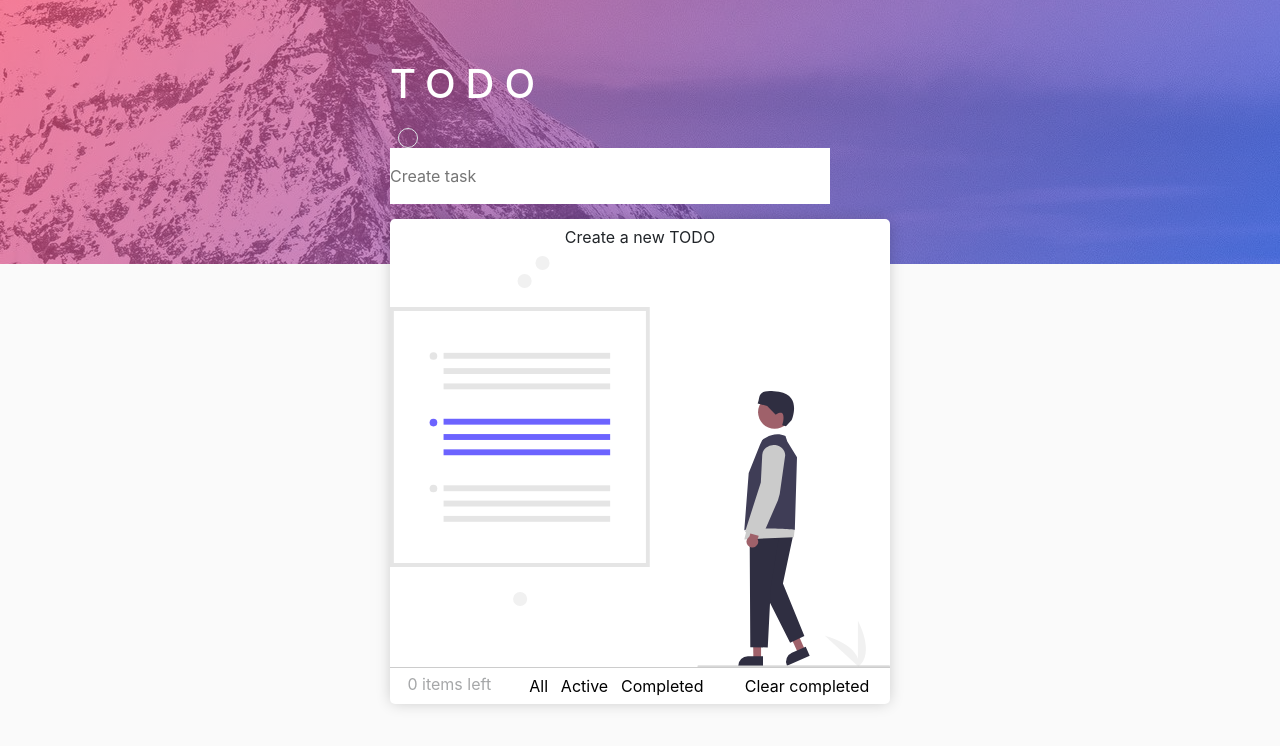
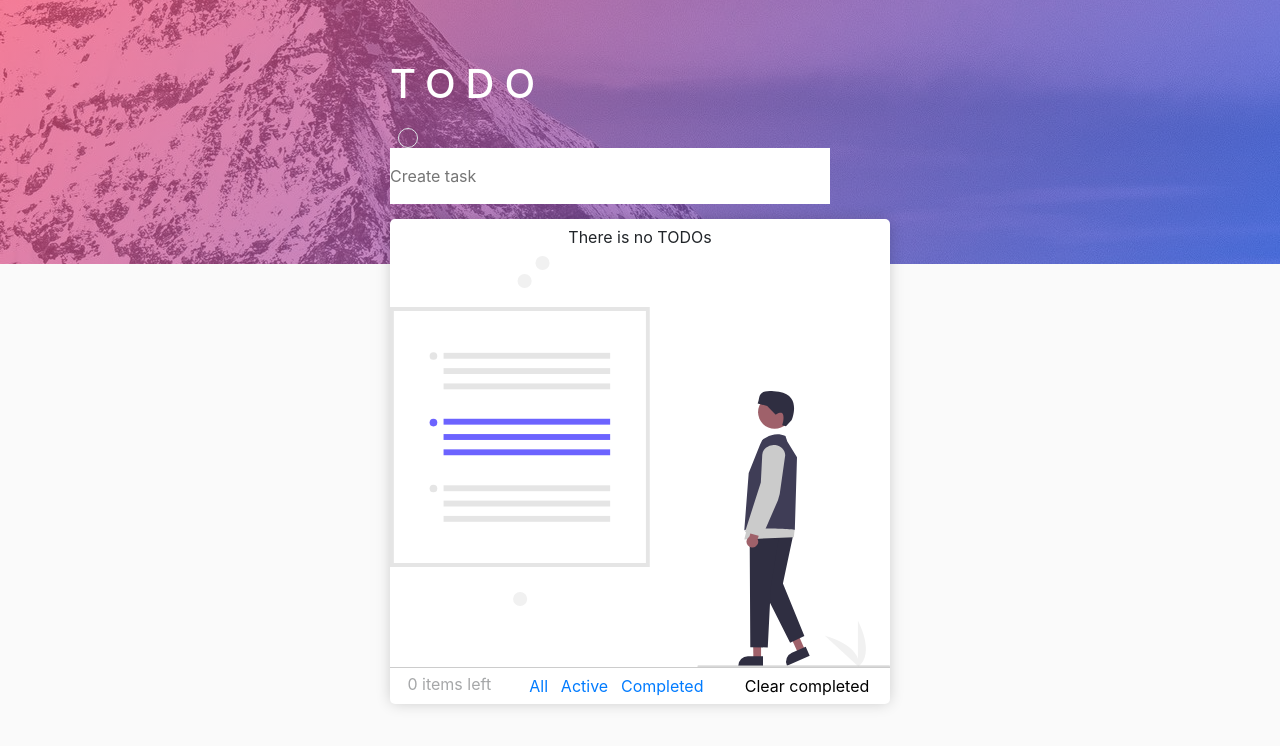
Before and after one commit to assembler-institute/reactjs-wish-list, a React (Create React App) app: page / in a window 1280 px wide. Shown: the top 746 px of the page. Built offline with nearby package versions, Linux system fonts and the light colour scheme.

Commit message:
added routes

```diff
--- a/src/App.js
+++ b/src/App.js
@@ -1,8 +1,13 @@
 import React, { Component } from "react";
+import { Route } from "react-router-dom";
 import { v4 as uuidv4 } from "uuid";
+
 import TodoList from "./components/TodoList";
+import Checkbox from "./components/Checkbox";
+
 import hero from "./img/hero.jpg";
-import Checkbox from "./components/Checkbox";
+import { HOME, ACTIVE, COMPLETED } from "./constatnts/routes";
+
 import "./header.scss";
 
 class App extends Component {
@@ -91,11 +96,50 @@ class App extends Component {
           </div>
         </header> */}
 
-        <TodoList
+        <Route
+          path={ACTIVE}
+          exact
+          render={() => (
+            <TodoList
+              handleChangeCheck={this.handleChangeCheck}
+              handleRemove={this.handleRemove}
+              todos={todos.filter((todo) => !todo.complete)}
+              filter={ACTIVE}
+            />
+          )}
+        />
+
+        <Route
+          path={COMPLETED}
+          exact
+          render={() => (
+            <TodoList
+              handleChangeCheck={this.handleChangeCheck}
+              handleRemove={this.handleRemove}
+              todos={todos.filter((todo) => todo.complete)}
+              filter={ACTIVE}
+            />
+          )}
+        />
+
+        <Route
+          path={HOME}
+          exact
+          render={() => (
+            <TodoList
+              handleChangeCheck={this.handleChangeCheck}
+              handleRemove={this.handleRemove}
+              todos={todos}
+              filter={HOME}
+            />
+          )}
+        />
+
+        {/* <TodoList
           handleChangeCheck={this.handleChangeCheck}
           handleRemove={this.handleRemove}
           todos={todos}
-        />
+        /> */}
       </>
     );
   }
--- a/src/components/EmptyTodo/EmptyTodo.js
+++ b/src/components/EmptyTodo/EmptyTodo.js
@@ -4,7 +4,7 @@ import illustration from "../../img/illustration.svg";
 function EmptyTodo() {
   return (
     <div className="main__empty">
-      <p>Create a new TODO</p>
+      <p>There is no TODOs</p>
       <img alt="illustration" src={illustration} />
     </div>
   );
--- a/src/components/Todo/Todo.js
+++ b/src/components/Todo/Todo.js
@@ -8,10 +8,6 @@ function Todo({ todo, handleRemove, handleChangeCheck }) {
   function onHandleRemove() {
     handleRemove(todo.id);
   }
-
-  // function onHandleChange() {
-  //   handleChangeCheck(todo.id);
-  // }
 
   return (
     <div className="main__todo col col-12">
--- a/src/components/TodoList/TodoList.js
+++ b/src/components/TodoList/TodoList.js
@@ -1,9 +1,11 @@
 /* eslint-disable jsx-a11y/label-has-associated-control */
 import React from "react";
+import { Link } from "react-router-dom";
 import { v4 as uuidv4 } from "uuid";
 import EmptyTodo from "../EmptyTodo";
 import Todo from "../Todo";
 import "./TodoList.scss";
+import { HOME, ACTIVE, COMPLETED } from "../../constatnts/routes";
 
 function TodoList({ todos = [], handleRemove, handleChangeCheck }) {
   function printTodos() {
@@ -25,12 +27,20 @@ function TodoList({ todos = [], handleRemove, handleChangeCheck }) {
 
       <section className="row main__footer">
         <span>{todos.filter((v) => !v.complete).length} items left</span>
-        <div>
-          <button type="button">All</button>
-          <button type="button">Active</button>
-          <button type="button">Completed</button>
+        <div className="main__footer__lwrp">
+          <Link className="main__footer__link" to={HOME}>
+            All
+          </Link>
+          <Link className="main__footer__link" to={ACTIVE}>
+            Active
+          </Link>
+          <Link className="main__footer__link" to={COMPLETED}>
+            Completed
+          </Link>
         </div>
-        <button type="button">Clear completed</button>
+        <button className="main__footer__link" type="button">
+          Clear completed
+        </button>
       </section>
     </main>
   );
--- a/src/components/TodoList/TodoList.scss
+++ b/src/components/TodoList/TodoList.scss
@@ -1,6 +1,6 @@
 .main {
   max-width: 500px;
-  min-height: 450px;
+  min-height: 485px;
   background-color: white;
   border-radius: 5px;
   box-shadow: 0px 0px 15px -1px rgba(0, 0, 0, 0.2);
@@ -24,10 +24,17 @@
     display: flex;
     justify-content: space-around;
 
-    button {
+    &__lwrp {
+      display: flex;
+      justify-content: center;
+      align-items: center;
+    }
+
+    &__link {
       border: none;
       background-color: transparent;
       padding: 0.4rem;
+      // margin-right: 0.5rem;
     }
     span {
       padding: 0.3rem 0.2rem;
--- /dev/null
+++ b/src/constatnts/routes.js
@@ -0,0 +1,3 @@
+export const HOME = "/";
+export const ACTIVE = "/active";
+export const COMPLETED = "/completed";
--- a/src/index.js
+++ b/src/index.js
@@ -1,5 +1,6 @@
 import React from "react";
 import ReactDOM from "react-dom";
+import { BrowserRouter } from "react-router-dom";
 
 import "bootstrap/dist/css/bootstrap.min.css";
 
@@ -8,7 +9,9 @@ import reportWebVitals from "./reportWebVitals";
 
 ReactDOM.render(
   <React.StrictMode>
-    <App />
+    <BrowserRouter>
+      <App />
+    </BrowserRouter>
   </React.StrictMode>,
   document.getElementById("root"),
 );
```
